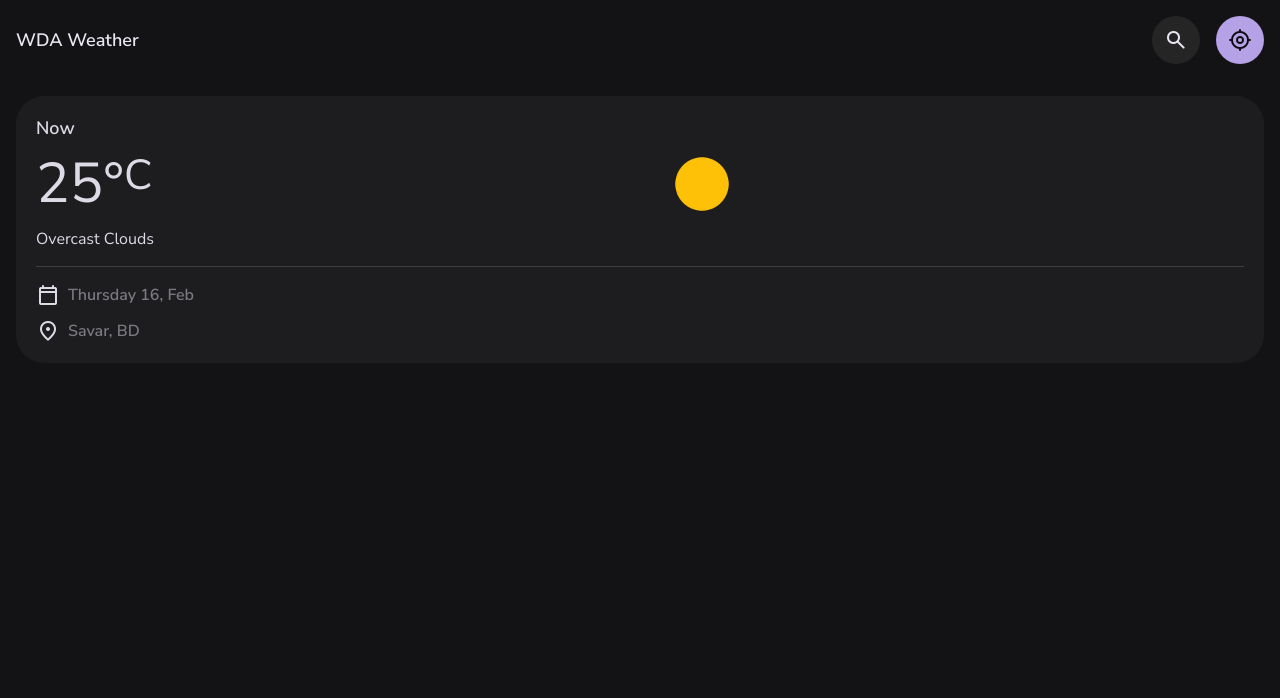
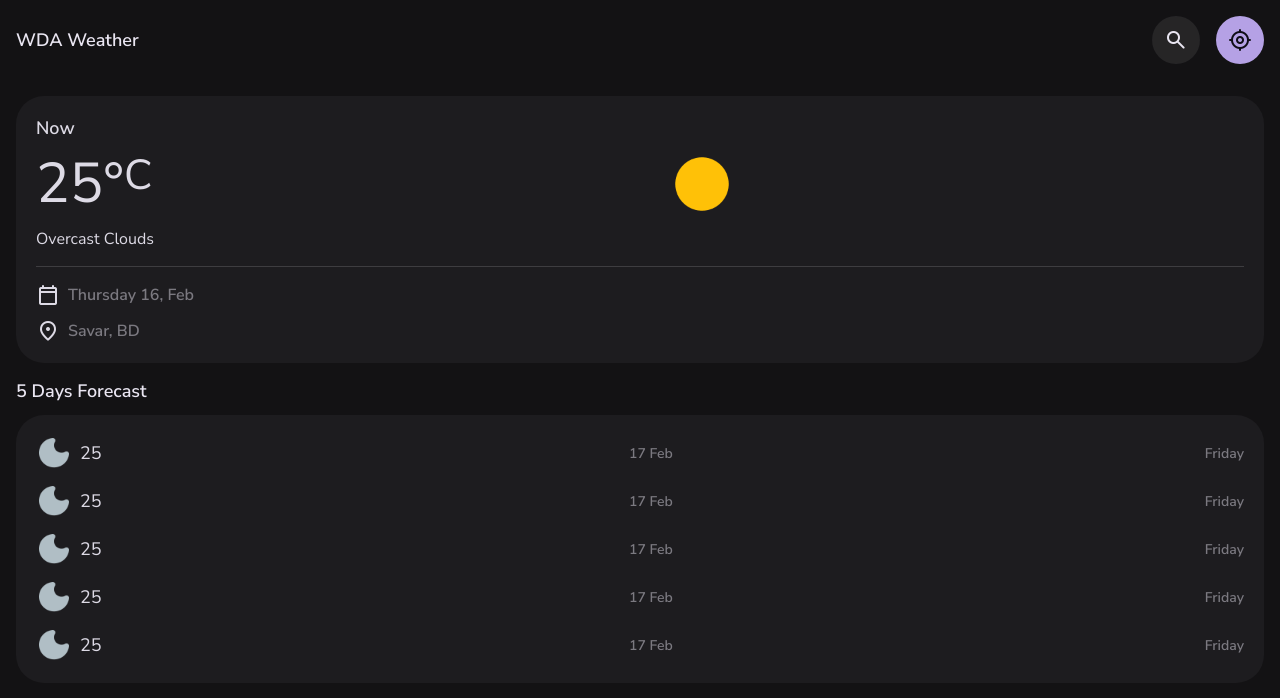
Before and after one commit to webdevaminul/WDA-Weather, a plain HTML site: page index.html in a window 1280 px wide. Drawn offline with Linux system fonts and the light colour scheme.

Commit message:
Added 5 days forecast HTML and CSS

```diff
--- a/css/style.css
+++ b/css/style.css
@@ -559,6 +559,32 @@ article.container::before {
 /*-----------------------------------*\
   #HIGHLIGHTS
 \*-----------------------------------*/
+.forecast-card .title-2 {
+  margin-block-end: 0;
+}
+
+.forecast-card :is(.card-item, .icon-wrapper) {
+  display: flex;
+  align-items: center;
+}
+
+.forecast-card .card-item:not(:last-child) {
+  margin-block-end: 12px;
+}
+
+.forecast-card .icon-wrapper {
+  gap: 8px;
+}
+
+.forecast-card .label-1 {
+  color: var(--on-surface-variant);
+  font-weight: var(--weight-semiBold);
+}
+
+.forecast-card .card-item > .label-1 {
+  width: 100%;
+  text-align: right;
+}
 
 /*-----------------------------------*\
   #HOURLY FORECAST
--- a/index.html
+++ b/index.html
@@ -125,6 +125,110 @@
               </ul>
             </div>
           </section>
+
+          <!-- 5 Days Forecast -->
+          <section class="section forecast" aria-labelledby="forecast-label" data-5-days-forecast>
+            <h2 class="title-2" id="forecast-label">5 Days Forecast</h2>
+            <div class="card card-lg forecast-card">
+              <ul>
+                <li class="card-item">
+                  <div class="icon-wrapper">
+                    <img
+                      src="/assets/weather_icons/01n.png"
+                      height="36"
+                      width="36"
+                      alt="Overcast Clouds"
+                      class="weather-icon"
+                    />
+
+                    <span class="span">
+                      <p class="title-2">25</p>
+                    </span>
+                  </div>
+
+                  <p class="label-1">17 Feb</p>
+
+                  <p class="label-1">Friday</p>
+                </li>
+                <li class="card-item">
+                  <div class="icon-wrapper">
+                    <img
+                      src="/assets/weather_icons/01n.png"
+                      height="36"
+                      width="36"
+                      alt="Overcast Clouds"
+                      class="weather-icon"
+                    />
+
+                    <span class="span">
+                      <p class="title-2">25</p>
+                    </span>
+                  </div>
+
+                  <p class="label-1">17 Feb</p>
+
+                  <p class="label-1">Friday</p>
+                </li>
+                <li class="card-item">
+                  <div class="icon-wrapper">
+                    <img
+                      src="/assets/weather_icons/01n.png"
+                      height="36"
+                      width="36"
+                      alt="Overcast Clouds"
+                      class="weather-icon"
+                    />
+
+                    <span class="span">
+                      <p class="title-2">25</p>
+                    </span>
+                  </div>
+
+                  <p class="label-1">17 Feb</p>
+
+                  <p class="label-1">Friday</p>
+                </li>
+                <li class="card-item">
+                  <div class="icon-wrapper">
+                    <img
+                      src="/assets/weather_icons/01n.png"
+                      height="36"
+                      width="36"
+                      alt="Overcast Clouds"
+                      class="weather-icon"
+                    />
+
+                    <span class="span">
+                      <p class="title-2">25</p>
+                    </span>
+                  </div>
+
+                  <p class="label-1">17 Feb</p>
+
+                  <p class="label-1">Friday</p>
+                </li>
+                <li class="card-item">
+                  <div class="icon-wrapper">
+                    <img
+                      src="/assets/weather_icons/01n.png"
+                      height="36"
+                      width="36"
+                      alt="Overcast Clouds"
+                      class="weather-icon"
+                    />
+
+                    <span class="span">
+                      <p class="title-2">25</p>
+                    </span>
+                  </div>
+
+                  <p class="label-1">17 Feb</p>
+
+                  <p class="label-1">Friday</p>
+                </li>
+              </ul>
+            </div>
+          </section>
         </div>
       </article>
     </main>
```
